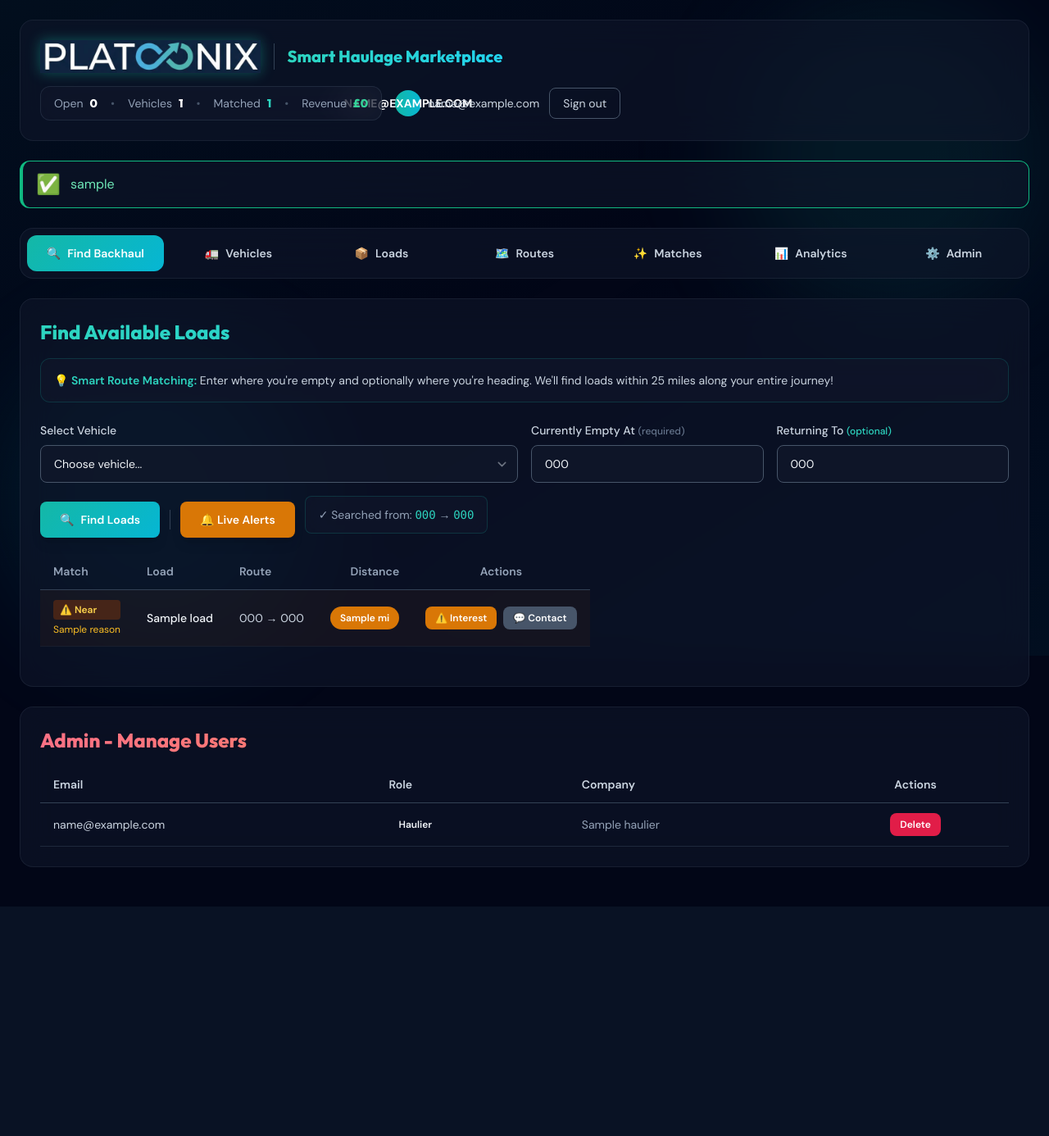
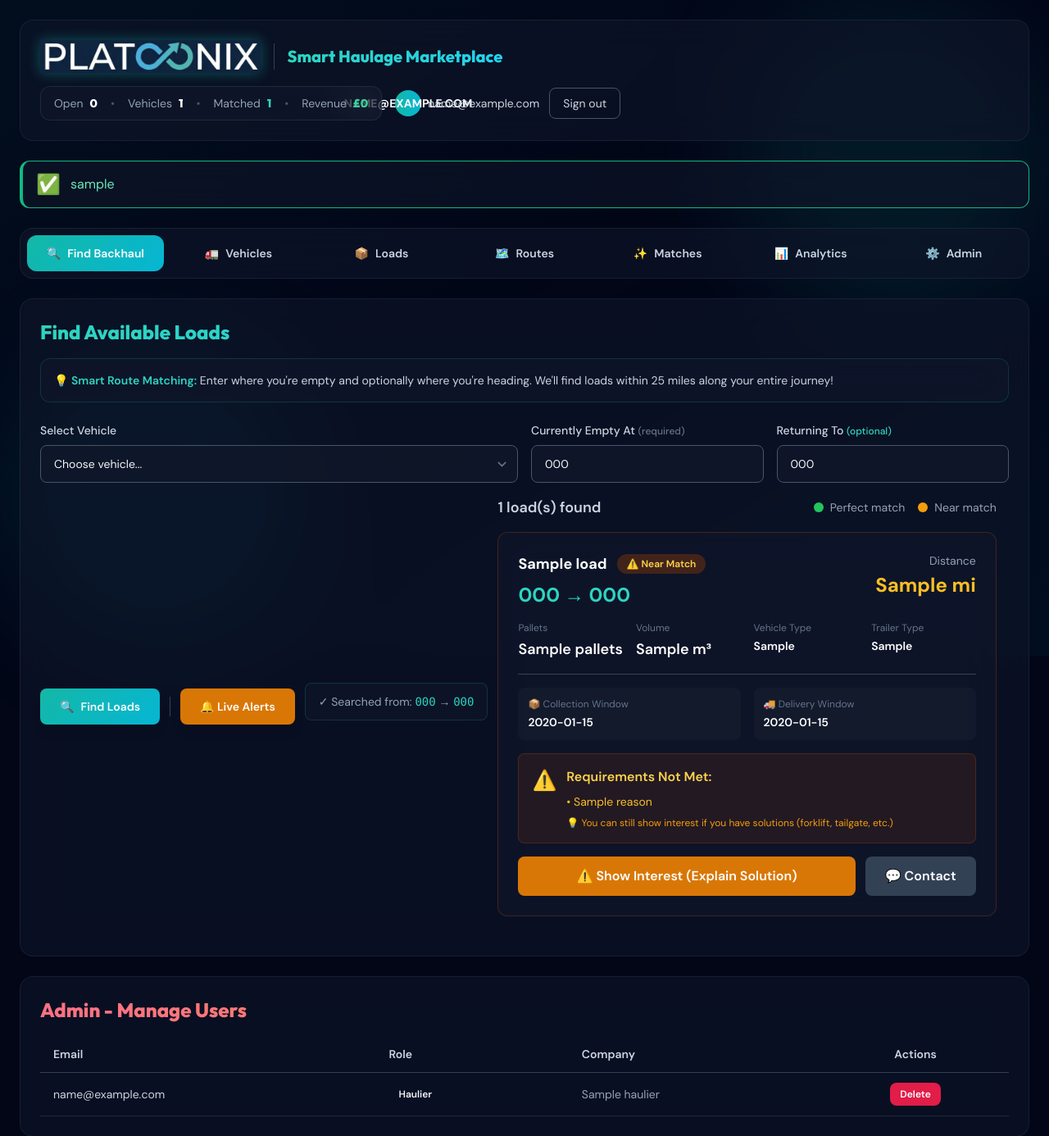
Before and after one commit to shakirqamardin/platoonix, a FastAPI app: template app/templates/home.html in a window 1280 px wide. Shown: the top 1386 px of the page at 82% size. Before the commit the page ends 1106 px from the top, so only its background shows below. Run offline with FastAPI, Linux system fonts and the light colour scheme; the template is opened without the code that fills it: most values are stand-ins (such as "Sample title", 1, 10 or a date in 2020); parts of the project's set-up code (start-up, migrations or seed data) failed here and were passed over; some libraries are stand-ins or nearby versions.

Commit message:
Enhanced load display with detailed cards showing pricing, time windows, and requirements

```diff
--- a/app/templates/home.html
+++ b/app/templates/home.html
@@ -438,62 +438,154 @@
                 {% endif %}
 
                 {% if matching_results is not none %}
-                <div class="overflow-x-auto">
+                <div class="space-y-4">
                     {% if matching_results %}
-                    <table class="w-full text-sm">
-                        <thead>
-                            <tr class="border-b border-slate-700">
-                                <th class="py-3 px-4 text-left font-semibold text-slate-400">Match</th>
-                                <th class="py-3 px-4 text-left font-semibold text-slate-400">Load</th>
-                                <th class="py-3 px-4 text-left font-semibold text-slate-400">Route</th>
-                                <th class="py-3 px-4 text-right font-semibold text-slate-400">Distance</th>
-                                <th class="py-3 px-4 text-center font-semibold text-slate-400">Actions</th>
-                            </tr>
-                        </thead>
-                        <tbody>
+                    <!-- Results Header -->
+                    <div class="flex items-center justify-between mb-4">
+                        <h3 class="text-lg font-semibold text-slate-300">{{ matching_results|length }} load(s) found</h3>
+                        <div class="flex gap-4 text-sm">
+                            <span class="flex items-center gap-2">
+                                <span class="w-3 h-3 bg-green-500 rounded-full"></span>
+                                <span class="text-slate-400">Perfect match</span>
+                            </span>
+                            <span class="flex items-center gap-2">
+                                <span class="w-3 h-3 bg-amber-500 rounded-full"></span>
+                                <span class="text-slate-400">Near match</span>
+                            </span>
+                        </div>
+                    </div>
+
+                    <!-- Load Cards -->
                     {% for m in matching_results %}
-                            <tr class="border-b border-slate-800/50 {% if not m.is_perfect_match %}bg-amber-900/10{% endif %}">
-                                <td class="py-3 px-4">
+                    <div class="glass-card border {% if m.is_perfect_match %}border-green-900/50{% else %}border-amber-900/50{% endif %} rounded-xl p-6 hover:border-opacity-100 transition-all">
+                        <!-- Header Row -->
+                        <div class="flex items-start justify-between mb-4">
+                            <div>
+                                <div class="flex items-center gap-3 mb-2">
+                                    <h4 class="text-lg font-bold text-white">{{ m.load.shipper_name }}</h4>
                                     {% if m.is_perfect_match %}
-                                    <span class="inline-flex items-center px-2 py-1 text-xs font-semibold bg-green-900/50 text-green-300 rounded">
-                                        ✓ Perfect
-                                    </span>
+                                    <span class="px-3 py-1 text-xs font-semibold bg-green-900/50 text-green-300 rounded-full">✓ Perfect Match</span>
                                     {% else %}
-                                    <div class="flex flex-col gap-1">
-                                        <span class="inline-flex items-center px-2 py-1 text-xs font-semibold bg-amber-900/50 text-amber-300 rounded">
-                                            ⚠️ Near
-                                        </span>
-                                        {% for reason in m.mismatch_reasons %}
-                                        <span class="text-xs text-amber-400">{{ reason }}</span>
-                                        {% endfor %}
+                                    <span class="px-3 py-1 text-xs font-semibold bg-amber-900/50 text-amber-300 rounded-full">⚠️ Near Match</span>
+                                    {% endif %}
+                                </div>
+                                <div class="text-2xl font-bold text-teal-400">
+                                    {{ m.load.pickup_postcode }} → {{ m.load.delivery_postcode }}
+                                </div>
+                            </div>
+                            <div class="text-right">
+                                <div class="text-sm text-slate-400 mb-1">Distance</div>
+                                <div class="text-2xl font-bold {% if m.is_perfect_match %}text-green-400{% else %}text-amber-400{% endif %}">
+                                    {{ m.distance_miles }} mi
+                                </div>
+                            </div>
+                        </div>
+
+                        <!-- Details Grid -->
+                        <div class="grid grid-cols-2 md:grid-cols-4 gap-4 mb-4 pb-4 border-b border-slate-700">
+                            <div>
+                                <div class="text-xs text-slate-500 mb-1">Pallets</div>
+                                <div class="text-lg font-semibold text-white">
+                                    {% if m.load.pallets %}{{ m.load.pallets }}{% else %}-{% endif %}
+                                </div>
+                            </div>
+                            <div>
+                                <div class="text-xs text-slate-500 mb-1">Volume</div>
+                                <div class="text-lg font-semibold text-white">
+                                    {% if m.load.volume_m3 %}{{ m.load.volume_m3 }} m³{% else %}-{% endif %}
+                                </div>
+                            </div>
+                            <div>
+                                <div class="text-xs text-slate-500 mb-1">Vehicle Type</div>
+                                <div class="text-sm font-semibold text-white capitalize">
+                                    {% if m.load.requirements and m.load.requirements.vehicle_type %}{{ m.load.requirements.vehicle_type }}{% else %}Any{% endif %}
+                                </div>
+                            </div>
+                            <div>
+                                <div class="text-xs text-slate-500 mb-1">Trailer Type</div>
+                                <div class="text-sm font-semibold text-white capitalize">
+                                    {% if m.load.requirements and m.load.requirements.trailer_type %}{{ m.load.requirements.trailer_type }}{% else %}Any{% endif %}
+                                </div>
+                            </div>
+                        </div>
+
+                        <!-- Pricing Row -->
+                        {% if m.load.budget_gbp %}
+                        <div class="bg-slate-800/50 rounded-lg p-4 mb-4">
+                            <div class="flex items-center justify-between">
+                                <div>
+                                    <div class="text-xs text-slate-500 mb-1">Payment Offered</div>
+                                    <div class="text-3xl font-bold text-green-400">£{{ "%.2f"|format(m.load.budget_gbp) }}</div>
+                                </div>
+                                <div class="text-right">
+                                    <div class="text-xs text-slate-500 mb-1">After {{ platform_fee_percent }}% Platform Fee</div>
+                                    <div class="text-xl font-semibold text-white">£{{ "%.2f"|format(m.load.budget_gbp * (1 - platform_fee_percent/100)) }}</div>
+                                </div>
+                            </div>
                         </div>
                         {% endif %}
-                                </td>
-                                <td class="py-3 px-4 font-medium">{{ m.load.shipper_name }}</td>
-                                <td class="py-3 px-4 text-slate-300">{{ m.load.pickup_postcode }} → {{ m.load.delivery_postcode }}</td>
-                                <td class="py-3 px-4 text-right">
-                                    <span class="badge {% if m.is_perfect_match %}badge-success{% else %}bg-amber-600 text-white{% endif %}">{{ m.distance_miles }} mi</span>
-                                </td>
-                                <td class="py-3 px-4 text-center">
-                                    <div class="flex gap-2 justify-center">
-                                        <form method="post" action="/interest" style="display:inline;">
+
+                        <!-- Time Windows -->
+                        <div class="grid grid-cols-2 gap-4 mb-4 text-sm">
+                            <div class="bg-slate-800/30 rounded-lg p-3">
+                                <div class="text-xs text-slate-500 mb-1">📦 Collection Window</div>
+                                <div class="font-semibold text-white">
+                                    {% if m.load.pickup_window_start %}
+                                    {{ m.load.pickup_window_start.strftime('%d/%m/%Y %H:%M') }}
+                                    {% else %}
+                                    Flexible
+                                    {% endif %}
+                                </div>
+                            </div>
+                            <div class="bg-slate-800/30 rounded-lg p-3">
+                                <div class="text-xs text-slate-500 mb-1">🚚 Delivery Window</div>
+                                <div class="font-semibold text-white">
+                                    {% if m.load.delivery_window_start %}
+                                    {{ m.load.delivery_window_start.strftime('%d/%m/%Y %H:%M') }}
+                                    {% else %}
+                                    Flexible
+                                    {% endif %}
+                                </div>
+                            </div>
+                        </div>
+
+                        <!-- Mismatch Warnings -->
+                        {% if not m.is_perfect_match and m.mismatch_reasons %}
+                        <div class="bg-amber-900/20 border border-amber-900/50 rounded-lg p-4 mb-4">
+                            <div class="flex items-start gap-3">
+                                <span class="text-2xl">⚠️</span>
+                                <div class="flex-1">
+                                    <div class="font-semibold text-amber-300 mb-2">Requirements Not Met:</div>
+                                    <ul class="space-y-1">
+                                        {% for reason in m.mismatch_reasons %}
+                                        <li class="text-sm text-amber-400">• {{ reason }}</li>
+                                        {% endfor %}
+                                    </ul>
+                                    <div class="text-xs text-amber-500 mt-2">
+                                        💡 You can still show interest if you have solutions (forklift, tailgate, etc.)
+                                    </div>
+                                </div>
+                            </div>
+                        </div>
+                        {% endif %}
+
+                        <!-- Actions -->
+                        <div class="flex gap-3">
+                            <form method="post" action="/interest" class="flex-1">
                                 <input type="hidden" name="load_id" value="{{ m.load.id }}">
                                 <input type="hidden" name="vehicle_id" value="{{ find_vehicle_id }}">
-                                            <button type="submit" class="px-3 py-1.5 text-xs font-semibold {% if m.is_perfect_match %}bg-teal-600 hover:bg-teal-700{% else %}bg-amber-600 hover:bg-amber-700{% endif %} text-white rounded-lg">
-                                                {% if m.is_perfect_match %}✓{% else %}⚠️{% endif %} Interest
+                                <button type="submit" class="w-full px-6 py-3 {% if m.is_perfect_match %}bg-teal-600 hover:bg-teal-700{% else %}bg-amber-600 hover:bg-amber-700{% endif %} text-white font-semibold rounded-lg transition-colors">
+                                    {% if m.is_perfect_match %}✓ Show Interest{% else %}⚠️ Show Interest (Explain Solution){% endif %}
                                 </button>
                             </form>
                             {% if not m.is_perfect_match %}
-                                        <button onclick="alert('Contact loader feature coming soon! For now, show interest and mention your solution (forklift/tailgate) in follow-up.')" class="px-3 py-1.5 text-xs font-semibold bg-slate-600 hover:bg-slate-700 text-white rounded-lg">
+                            <button onclick="alert('Direct messaging coming soon! For now, show interest and the loader will contact you.')" class="px-6 py-3 bg-slate-700 hover:bg-slate-600 text-white font-semibold rounded-lg transition-colors whitespace-nowrap">
                                 💬 Contact
                             </button>
                             {% endif %}
                         </div>
-                                </td>
-                            </tr>
+                    </div>
                     {% endfor %}
-                        </tbody>
-                    </table>
                     {% else %}
                     <div class="text-center py-12">
                         <div class="text-6xl mb-4">🔍</div>
```
Lines whose indentation alone changed are shown as unchanged.
